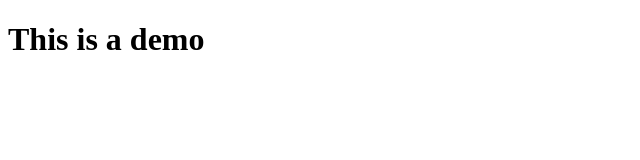
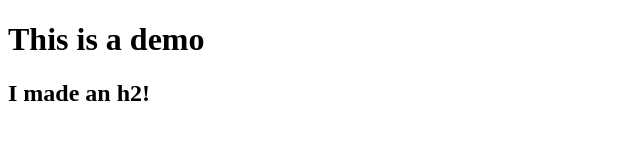
Before and after one commit to mlabieniec/turbo-tribble, a plain HTML site: page index.html in a window 1280 px wide. Shown: the whole page, without its empty margins (0-640 px from the left). Drawn offline with Linux system fonts and the light colour scheme.

Commit message:
add h2 tag

```diff
--- a/index.html
+++ b/index.html
@@ -7,6 +7,7 @@
 
 <body>
     <h1>This is a demo</h1>
+    <h2>I made an h2!<h2>
 </body>
 
 </html>
```
